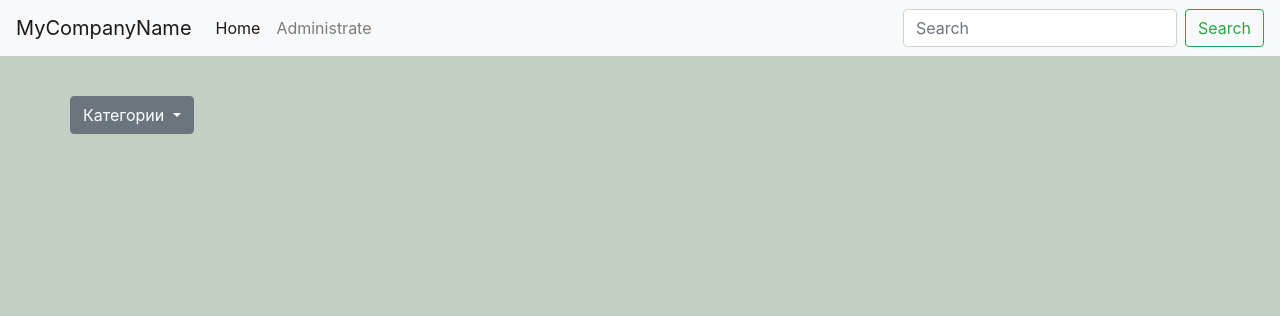
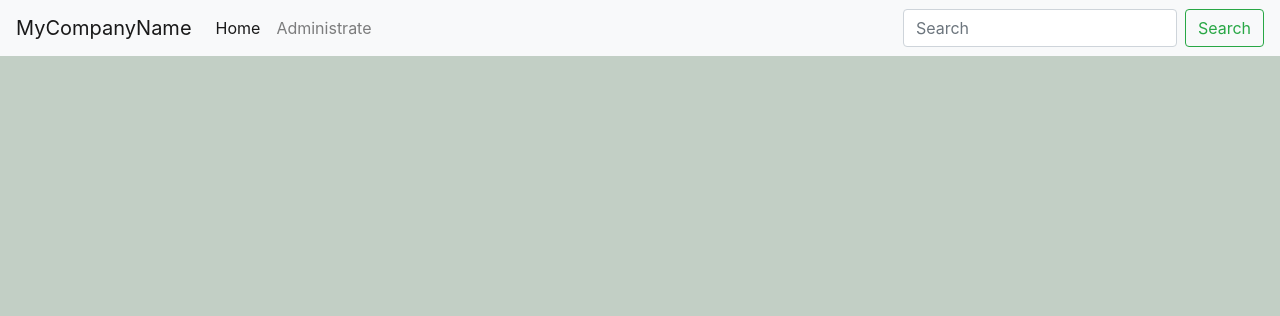
Before and after one commit to Camalo/site_in_symfony, a Symfony app: template templates/index.html.twig in a window 1280 px wide. Shown: the top 316 px of the page. Run offline with Twig, Linux system fonts and the light colour scheme; the template is opened without the code that fills it, so the values that code supplies are empty; some libraries are stand-ins or nearby versions.

Commit message:
Update index.html.twig
Edit a page

```diff
--- a/templates/index.html.twig
+++ b/templates/index.html.twig
@@ -4,43 +4,41 @@
 
 {% block body %}
 
-    <div class="container" style="margin-top: 40px">
+  <div class="container">
     	<div class="row">
-    		<div class="col-xs-12">
-    			<div class="dropdown">
-                     <button class="btn btn-secondary dropdown-toggle" type="button" id="dropdownMenuButton" data-toggle="dropdown" aria-haspopup="true" aria-expanded="false"> Категории </button>
-
-                     <div class="dropdown-menu" aria-labelledby="dropdownMenuButton">
+    	    <div class="col-xs-12 col-sm-3 col-md-3 mt-4">
+    	        <div class="nav flex-column">
     	            {% for category in categories %}
+                        <li class="nav-item rounded">
                         <a href="{{ path('show_category',{'category': category.id}) }}" class="list-group-item list-group-item-action"> {{ category.title }} </a>
+                        </li>
                     {% endfor %}
                 </div>
-                </diV>
             </div>
 
 
-    		<div class="ol-xs-12 col-sm-8 col-md-8">
-                  <div class="list-group">
+
+
+            <div class="col-xs-12 col-sm-9 col-lg-9">
+                 <ul class="list-unstyled">
                       {% for book in books %}
-                        	   <div class="list-group-item">
-                            		<div class="row">
-                                		<div class="col-xs-3 col-sm-2 col-md-2"><img src="{{ book.picture }}" alt="book picture" width="90" height="120" /></div>
+                           <li class="media bg-white rounded shadow-sm m-4 p-3">
+                                <div class="col-xs-1 col-sm-3 col-lg-3 mr-2">
+                                          <img src="{{ book.picture }}" class="img-fluid max-width: 100px " alt="book picture"  />
+                                </div>
+                                <div class="media-body">
+                                      <h5 class="mt-0">{{ book.title }}</h5>
+                                      <medium>By {{ book.author }}</medium>
+                                      <p>Cras sit amet nibh libero, in gravida nulla. Nulla vel metus scelerisque ante sollicitudin. Cras purus odio, vestibulum in vulputate at, tempus viverra turpis. Fusce condimentum nunc ac nisi vulputate fringilla. Donec lacinia congue felis in faucibus.</p>
+                                      <small><a class="link text-dark"" href="{{ path('show_book',{'book': book.id}) }}">подробнее</a></small>
 
-                                			<div class="col"><div class="col d-flex w-100 justify-content-between">
-                                    			<h5 class="mb-1">{{ book.title }}</h5>
-                                    			<small><a class="link" href="{{ path('show_book',{'book': book.id}) }}">подробнее</a></small>
                                 </div>
+                           </li>
 
-    							            <medium>By {{ book.author }}</medium>
-                                			<p class="mb-1">Donec idt.</p>
-                                		</div>
-                            		</div>
-                        	   </div>
                       {% endfor %}
-                  </div>
+                 </ul>
             </div>
         </div>
     </div>
 
-
 {% endblock %}
```
Lines whose indentation alone changed are shown as unchanged.
